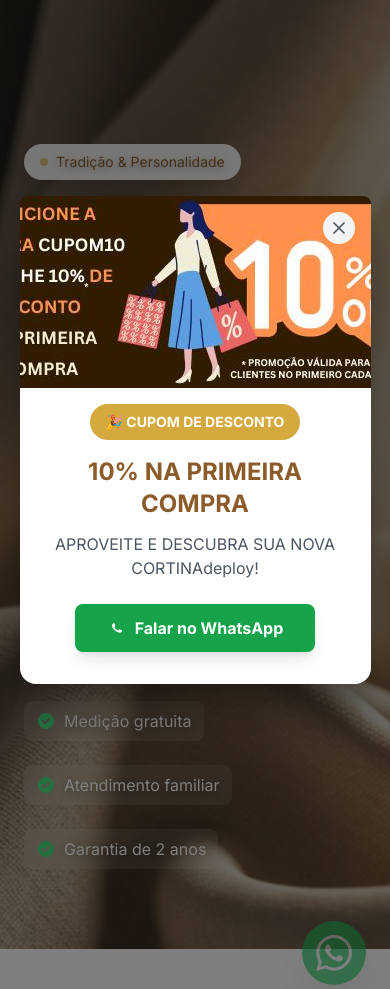
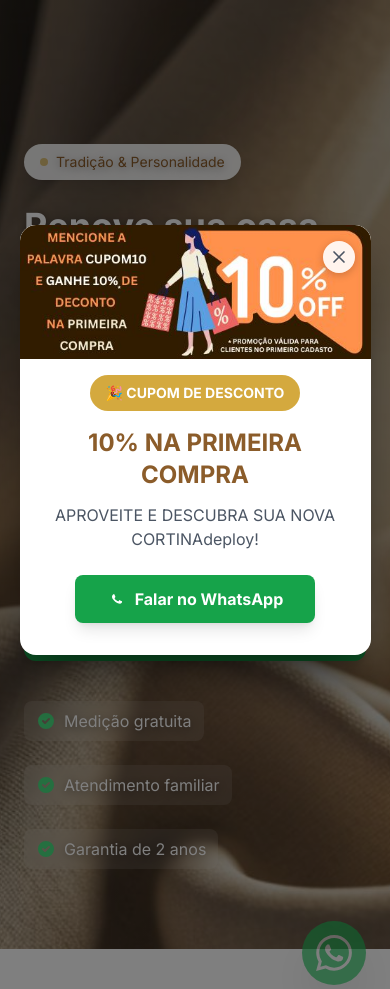
Before and after one commit to workriar/cortinasbras, a Flask app: page / in a window 390 px wide. Shown: the part 129-1118 px from the top of the page. Run offline with Flask 3, Linux system fonts and the light colour scheme; some libraries are stand-ins or nearby versions.

Commit message:
fix: ajustar imagem do popup para não cortar no mobile (max-height, overflow)

```diff
--- a/meu-projeto/templates/index.html
+++ b/meu-projeto/templates/index.html
@@ -156,6 +156,8 @@
         padding: 2rem;
         max-width: 500px;
         width: 90%;
+        max-height: 90vh;
+        overflow-y: auto;
         position: relative;
         transform: translateY(-20px);
         transition: transform 0.3s;
@@ -163,6 +165,18 @@
       }
       .popup-overlay.show .popup-content {
         transform: translateY(0);
+      }
+      .popup-image {
+        margin: -2rem -2rem 1rem -2rem;
+        border-radius: 1rem 1rem 0 0;
+        overflow: hidden;
+      }
+      .popup-image img {
+        width: 100%;
+        height: auto;
+        display: block;
+        object-fit: cover;
+        max-height: 200px;
       }
       .popup-close {
         position: absolute;
@@ -175,11 +189,13 @@
         align-items: center;
         justify-content: center;
         border-radius: 50%;
-        background: #f3f4f6;
+        background: rgba(255, 255, 255, 0.9);
         transition: background 0.2s;
+        z-index: 10;
+        box-shadow: 0 2px 8px rgba(0,0,0,0.2);
       }
       .popup-close:hover {
-        background: #e5e7eb;
+        background: white;
       }
     </style>
     <!-- Google tag (gtag.js) -->
@@ -564,11 +580,11 @@
             <path stroke-linecap="round" stroke-linejoin="round" stroke-width="2" d="M6 18L18 6M6 6l12 12"/>
           </svg>
         </div>
+        <!-- Imagem do Popup -->
+        <div class="popup-image">
+          <img src="/static/popup-promo.jpg" alt="Promoção Cortinas" loading="lazy" />
+        </div>
         <div class="text-center">
-          <!-- Imagem do Popup -->
-          <div class="mb-4 -mt-8 -mx-8">
-            <img src="/static/popup-promo.jpg" alt="Promoção Cortinas" class="w-full h-48 object-cover rounded-t-lg" loading="lazy" />
-          </div>
           <div class="mb-4">
             <span class="inline-block px-4 py-2 bg-brand-500 text-white rounded-full text-sm font-bold">🎉 CUPOM DE DESCONTO</span>
           </div>
```
